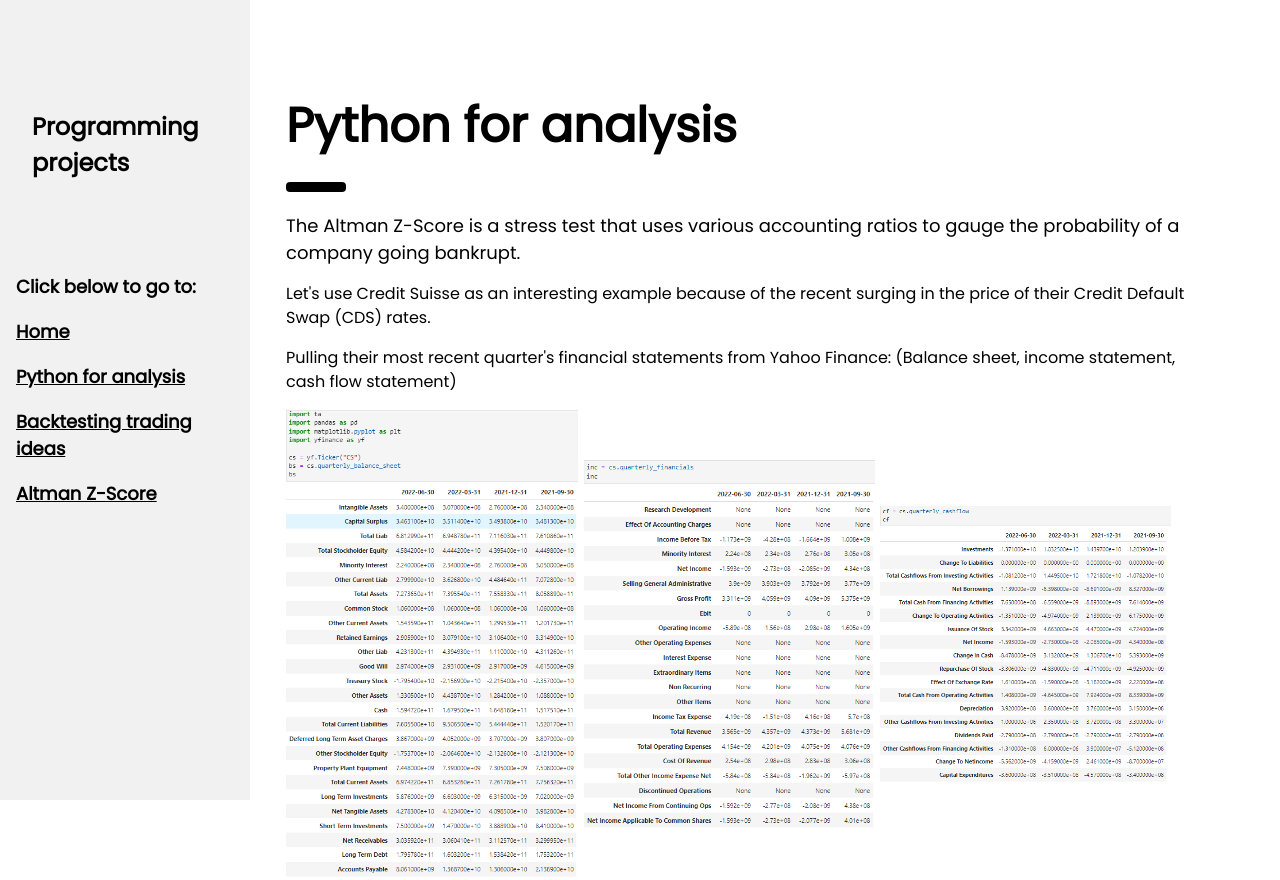
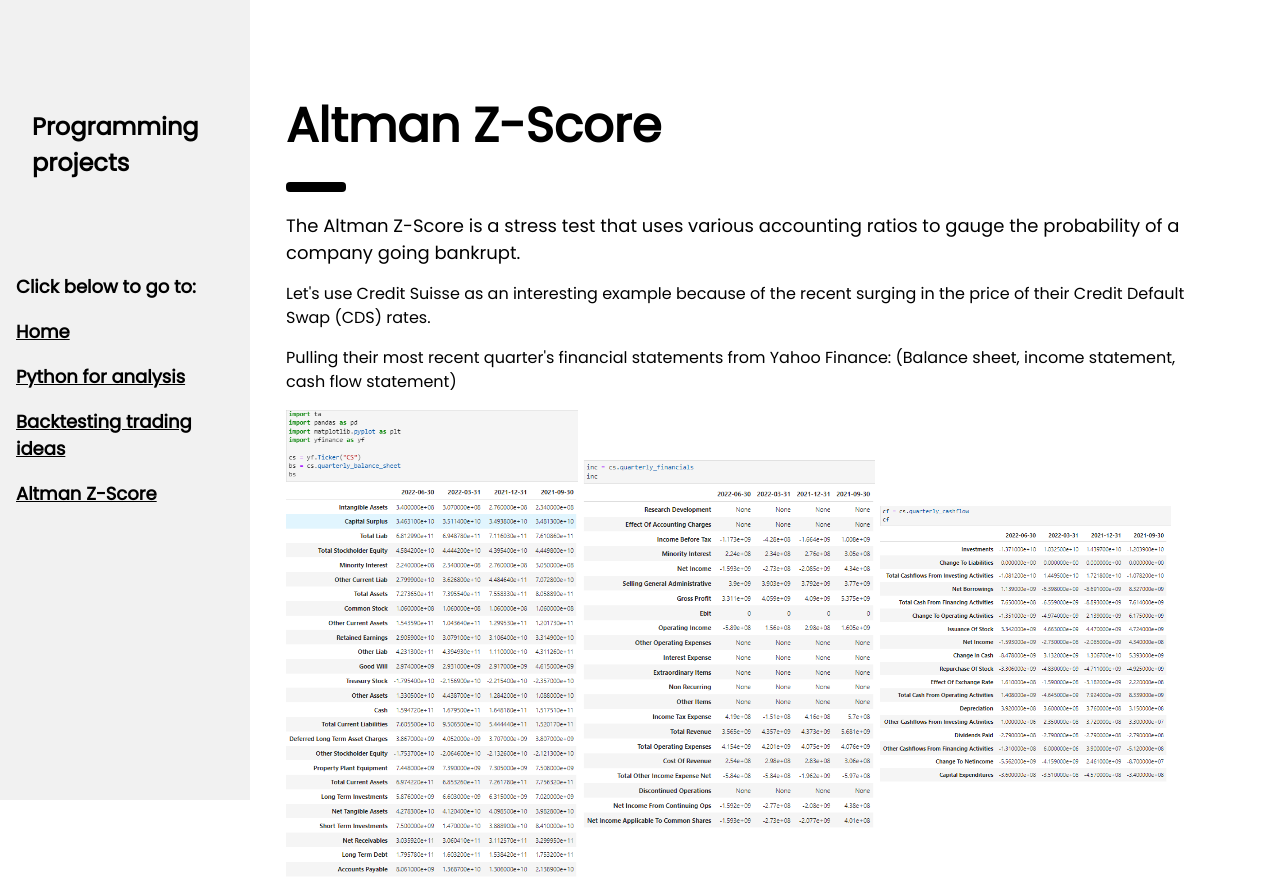
Before and after one commit to Nicholas-Bakic/Nicholas-Bakic.github.io, a plain HTML site: page altman.html in a window 1280 px wide. Shown: the top 880 px of the page. Drawn offline with nearby package versions, Linux system fonts and the light colour scheme.

Commit message:
Update altman.html

```diff
--- a/altman.html
+++ b/altman.html
@@ -42,7 +42,7 @@
 
   <!-- Header -->
   <div class="w3-container" style="margin-top:80px" id="showcase">
-    <h1 class="w3-xxxlarge w3-text-black"><b>Python for analysis</b></h1>
+    <h1 class="w3-xxxlarge w3-text-black"><b>Altman Z-Score</b></h1>
     <hr style="width:50px;border:5px solid black" class="w3-round">
 <h5>The Altman Z-Score is a stress test that uses various accounting ratios to gauge the probability of a company going bankrupt.</h5>
 
```
